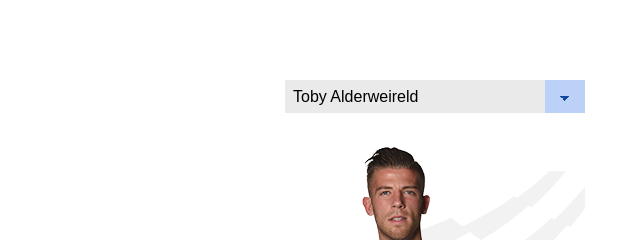
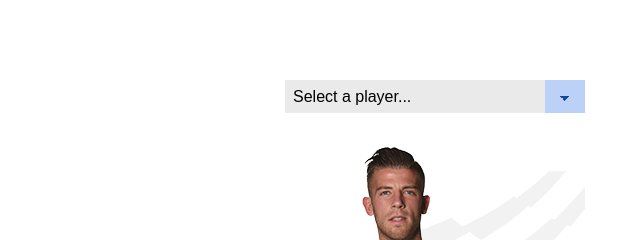
Before and after one commit to Skins85/pulselive, a website with bundled scripts: page index.html in a window 1280 px wide. Shown: the top 240 px of the page, 205-845 px from the left. Built offline with nearby package versions, Linux system fonts and the light colour scheme.

Commit message:
Move helper functions to util.js

```diff
--- a/index.html
+++ b/index.html
@@ -1,5 +1,5 @@
 <!DOCTYPE html>
-    <html>
+    <html lang="en">
         <head>
         <meta charset="utf-8" />
         <title>Player stats</title>
@@ -14,9 +14,12 @@
                   value = select.options[select.selectedIndex].value;
 
             // If card ID matches selected option ID, apply class
-            const allCards = document.querySelectorAll('.player-stat__container')
-            for (const card of allCards) {
-                card.id === `player__${value}` ? card.classList.add('show') : card.classList.remove('show');
+            const allCards = document.querySelectorAll('.player-stat__container');
+
+            if (value !== 'placeholder') {
+                for (const card of allCards) {
+                    card.id === `player__${value}` ? card.classList.add('show') : card.classList.remove('show');
+                }
             }
         }
     </script>
@@ -24,15 +27,17 @@
     <body>
         <h1>Players</h1>
         <div class="card card--player-stats"></ul>
-            <label for="players"></label>
-            <select name="players" id="players__select" onchange="playerSelectChange()">
-                <!-- <option value="" selected>Select a player...</option>
-                <option value="4916">Toby Alderweireld</option>
-                <option value="4148">Yaya Touré</option>
-                <option value="2064">Wayne Rooney</option>
-                <option value="4246">Per Mertesacker</option>
-                <option value="8983">Riyad Mahrez</option> -->
-            </select>
+            <form>
+                <label
+                    for="players__select"
+                    class="screen-reader-only"
+                >
+                    Select a player
+                </label>
+                <select name="players" id="players__select" onchange="playerSelectChange()">
+                    <option value="placeholder" selected>Select a player...</option>
+                </select>
+            </form>
             <div id="players__list"></div>
         </div>
     </body>
--- a/player-stats.js
+++ b/player-stats.js
@@ -1,3 +1,5 @@
+import { checkData, createMarkUpFromFeed, createMarkUpFromValues, positionAssign } from './util.js';
+
 export default function renderPlayerCard(url) {
 
     const playersListContainer = document.getElementById('players__list');
@@ -12,9 +14,10 @@ export default function renderPlayerCard(url) {
                 options = [],
                 optionElements;
 
-                const select = document.createElement('select');
-                select.setAttribute('name', 'players');
-                select.setAttribute('id', 'select_players');
+            // One select element needed; create before data map
+            const select = document.createElement('select');
+            select.setAttribute('name', 'players');
+            select.setAttribute('id', 'select_players');
 
             players.map(function(p) {
                 const stats = p.stats;
@@ -45,6 +48,7 @@ export default function renderPlayerCard(url) {
                 card.setAttribute('class', 'player-stat__container');
                 card.setAttribute('id', `player__${p.player.id}`);
                 imgPlayer.setAttribute('src', `./public/assets/images/players/p${p.player.id}.png`);
+                imgPlayer.setAttribute('alt', `${p.player.name.first} ${p.player.name.last}`);
                 imgLogoClub.setAttribute('class', `logo__club`);
                 imgLogoClub.setAttribute('id', `club_${p.player.currentTeam.id}`);
                 imgLogoClubWrap.classList.add('wrap--logo__club');
@@ -55,48 +59,6 @@ export default function renderPlayerCard(url) {
 
                 // Push all cards to an array; this is needed later to show the first player card on page load
                 cards.push(card);
-
-                /******  START HELPER FUNCTIONS: PERHAPS IMPORT FROM UTIL ******/
-                function createMarkUpFromFeed(arr, id, tag, label) {
-                    const filteredResults = arr.filter(obj => {
-                        return obj.name === id
-                    })
-
-                    const el = document.createElement(tag);
-
-                    if (filteredResults.length > 0) {
-                        const spanLabel = document.createElement('span');
-                        spanLabel.append(label);
-                        const spanValue = document.createElement('span');
-                        spanValue.append(filteredResults[0]['value'])
-                        el.append(...[spanLabel, spanValue]);
-                    } else {
-                        el.appendChild(document.createTextNode(`${label} 0`));
-                    }
-                    return el;
-                }
-
-                function createMarkUpFromValues(el, label, value) {
-                    let spanLabel = document.createElement('span');
-                    spanLabel.classList.add('stat__single__left');
-                    spanLabel.append(label);
-
-                    let spanValue = document.createElement('span');
-                    spanValue.classList.add('stat__single__right');
-                    spanValue.append(value);
-
-                    el.append(...[spanLabel, spanValue]);
-                    return el;
-                }
-
-                function checkData(arr, id) {
-                    const filteredResults = arr.filter(obj => {
-                        return obj.name === id
-                    })
-                    return filteredResults.length > 0 ? true : false;
-                }
-                /******  END HELPER FUNCTIONS: PERHAPS IMPORT FROM UTIL ******/
-
 
                 // Values to be used in arithemtical operation; check to see they exist
                 const goalsExist = checkData(stats, 'goals'),
@@ -120,20 +82,7 @@ export default function renderPlayerCard(url) {
                 }
 
                 // Convert single-letter positions into full word
-                let positionValue;
-                switch(p.player.info.position) {
-                    case 'D':
-                        positionValue = 'Defender';
-                        break;
-                    case 'M':
-                        positionValue = 'Midfielder';
-                        break;
-                    case 'F':
-                        positionValue = 'Forward';
-                        break;
-                    default:
-                        positionValue = 'Goalkeeper';
-                  }
+                let positionValue = positionAssign(p.player.info.position)
 
                 // Create text nodes
                 let nameTextNode = document.createTextNode(`${p.player.name.first} ${p.player.name.last}`),
--- a/scss/player-stats-card.sass
+++ b/scss/player-stats-card.sass
@@ -1,3 +1,6 @@
+.screen-reader-only
+    display: none
+
 .card--player-stats
     margin: auto
     width: 300px
--- /dev/null
+++ b/util.js
@@ -0,0 +1,64 @@
+export function checkData(arr, id) {
+    const filteredResults = arr.filter(obj => {
+        return obj.name === id
+    })
+    return filteredResults.length > 0 ? true : false;
+}
+
+export function createMarkUpFromFeed(arr, id, tag, label) {
+    const filteredResults = arr.filter(obj => {
+        return obj.name === id
+    })
+
+    const el = document.createElement(tag);
+    const spanLabel = document.createElement('span');
+    const spanValue = document.createElement('span');
+
+    if (filteredResults.length > 0) {
+        spanLabel.append(label);
+        spanValue.append(filteredResults[0]['value'])
+    } else {
+        spanLabel.append(label);
+        spanValue.append(0)
+    }
+    el.append(...[spanLabel, spanValue]);
+    return el;
+}
+
+export function createMarkUpFromValues(el, label, value) {
+    let spanLabel = document.createElement('span');
+    spanLabel.classList.add('stat__single__left');
+    spanLabel.append(label);
+
+    let spanValue = document.createElement('span');
+    spanValue.classList.add('stat__single__right');
+    spanValue.append(value);
+
+    el.append(...[spanLabel, spanValue]);
+    return el;
+}
+
+export function positionAssign(positionCode) {
+    let positionWord;
+    switch(positionCode) {
+        case 'D':
+            positionWord = 'Defender';
+            break;
+        case 'M':
+            positionWord = 'Midfielder';
+            break;
+        case 'F':
+            positionWord = 'Forward';
+            break;
+        default:
+            positionWord = 'Goalkeeper';
+      }
+    return positionWord;
+}
+
+export default {
+    checkData,
+    createMarkUpFromFeed,
+    createMarkUpFromValues,
+    positionAssign
+}
```
Also changed, not shown: css/player-stats-card.css, 1 other file.
